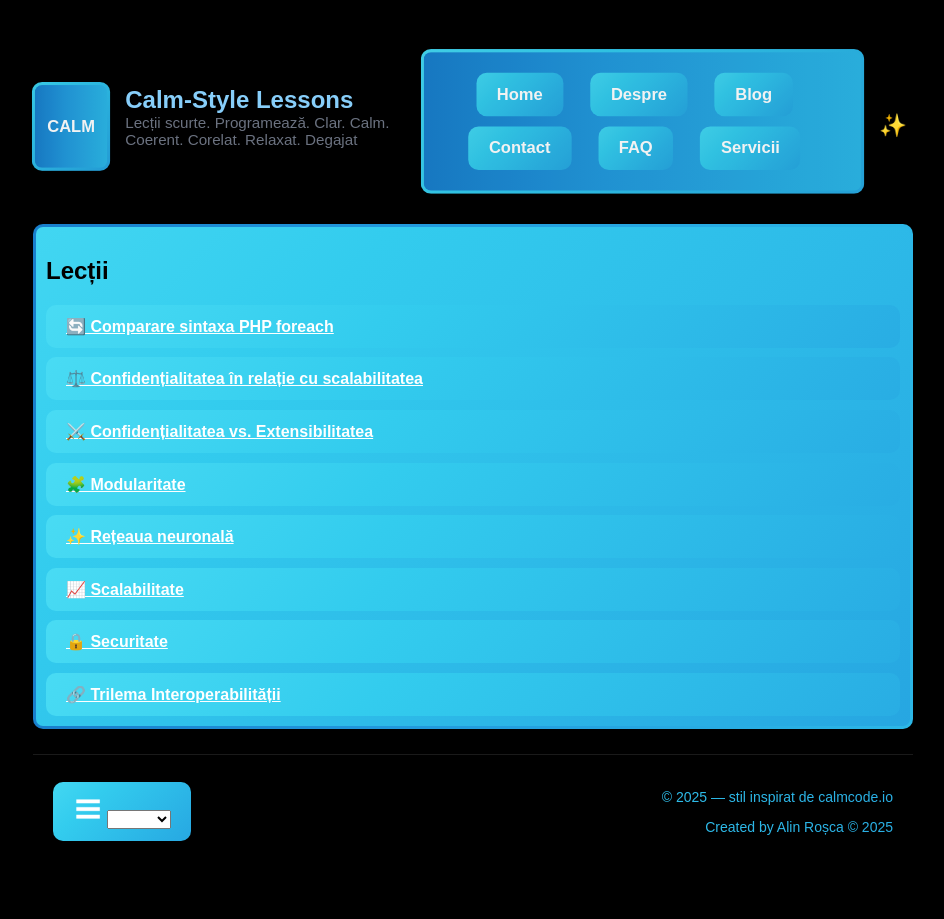
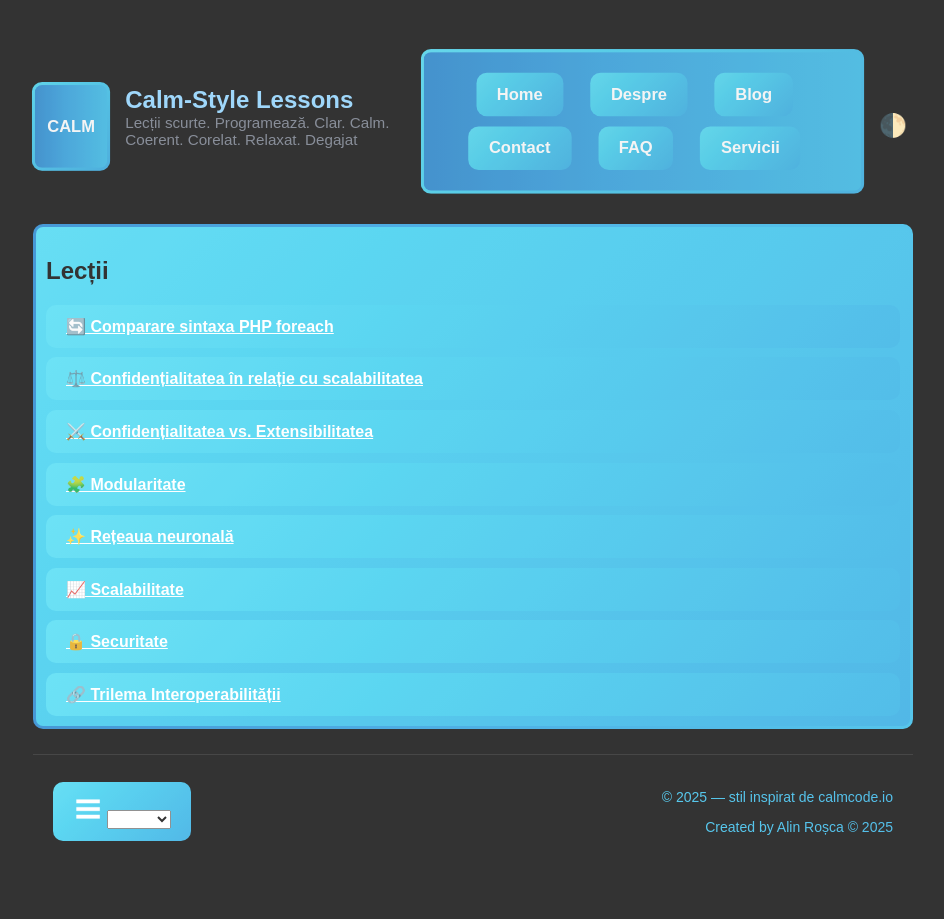
Before and after one commit to AlinRosca10/PYTHON_AI, a Flask app: page / in a window 1280 px wide. Shown: the whole page, without its empty margins (167-1111 px from the left). Run offline with Flask 3, Linux system fonts and the light colour scheme; data that the repository does not hold is empty; some libraries are stand-ins or nearby versions.

Commit message:
Suprapure script schimbare paleta si mod într-un singur fișier

```diff
--- a/static/scripts/theme_engine.js
+++ /dev/null
@@ -1,85 +0,0 @@
-/* =============== HELPER =============== */
-
-function fadeHTML() {
-    const root = document.documentElement;
-    root.classList.add("fade-transition");
-    setTimeout(() => root.classList.remove("fade-transition"), 500);
-}
-
-/* =============== PALETTE =============== */
-
-function applyPalette(palette, withFade = false) {
-    const root = document.documentElement;
-    if (withFade) fadeHTML();
-
-    root.setAttribute("data-palette", palette);
-    localStorage.setItem("palette", palette);
-}
-
-/* =============== MODE (LIGHT / DARK) =============== */
-
-function applyMode(mode, withFade = false) {
-    const root = document.documentElement;
-    if (withFade) fadeHTML();
-
-    root.setAttribute("data-mode", mode);
-    localStorage.setItem("mode", mode);
-}
-
-function isNightTime() {
-    const h = new Date().getHours();
-    return (h >= 18 || h < 6);
-}
-
-/* =============== INIT LOGIC =============== */
-
-// Load palette (default ocean)
-const savedPalette = localStorage.getItem("palette") || "ocean";
-applyPalette(savedPalette);
-
-// Load mode
-const savedMode = localStorage.getItem("mode");
-
-if (savedMode) {
-    // User preference dominates
-    applyMode(savedMode);
-} else {
-    // Auto detect
-    applyMode(isNightTime() ? "dark" : "light");
-}
-
-/* =============== UI HANDLERS =============== */
-
-const palettePicker = document.getElementById("palette-picker");
-if (palettePicker) {
-    palettePicker.value = savedPalette;
-    palettePicker.addEventListener("change", e => {
-        applyPalette(e.target.value, true);
-    });
-}
-
-// Mode toggle (ex. moon button)
-const toggle = document.getElementById("theme-toggle");
-if (toggle) {
-    toggle.addEventListener("click", () => {
-        const current = document.documentElement.getAttribute("data-mode");
-        const next = current === "dark" ? "light" : "dark";
-        applyMode(next, true);
-    });
-}
-
-/* =============== CRON AUTO =============== */
-
-setInterval(() => {
-    // If the user set a preference manually → do NOT auto change
-    if (localStorage.getItem("mode")) return;
-
-    const shouldBeDark = isNightTime();
-    const current = document.documentElement.getAttribute("data-mode");
-
-    if ((shouldBeDark && current !== "dark") ||
-        (!shouldBeDark && current !== "light")) {
-
-        applyMode(shouldBeDark ? "dark" : "light", true);
-    }
-}, 60 * 1000);
--- a/templates/base.html
+++ b/templates/base.html
@@ -58,6 +58,8 @@
         --text: #0f172a;
         --muted: #6b7280;
         --accent: #2563eb;
+        transition: background 0.7s ease, color 0.7s ease, opacity 0.7s ease;
+        opacity: 0.8;
     }
 
     :root[data-mode="dark"] {
@@ -66,6 +68,8 @@
         --text: #e5e7eb;
         --muted: #9ca3af;
         --accent: #60a5fa;
+        transition: background 0.7s ease, color 0.7s ease, opacity 0.7s ease;
+        opacity: 1;
     }
 
     body {
@@ -85,13 +89,13 @@
       --muted: #9ca3af;
       --accent: #60a5fa;
       transition: background 0.7s ease, color 0.7s ease, opacity 0.7s ease;
-      opacity: 0.6;
+      opacity: 0.8;
     }
 
     /* fade-in smooth */
-    body.fade-transition {
+    html.fade-transition {
         transition: background 0.7s ease, color 0.7s ease, opacity 0.7s ease;
-        opacity: 0.6;
+        opacity: 0.8;
     }
 
     .container {
@@ -276,23 +280,43 @@
         ✔ Tranziție animată fade
         ----------------------------------------------------- */
 
-    function applyTheme(theme, withFade = false) {
-        const isDark = theme === "dark"
-        if (withFade) {
-            document.body.classList.add("fade-transition");
-            setTimeout(() => {
-                document.body.classList.remove("fade-transition");
-            }, 500);
-        }
+    /* =============== HELPER =============== */
+
+    function fadeHTML() {
+        const root = document.documentElement;
+        root.classList.add("fade-transition");
+        setTimeout(() => root.classList.remove("fade-transition"), 500);
+    }
+
+    /* =============== PALETTE =============== */
+
+    function applyPalette(palette, withFade = false) {
+        const root = document.documentElement;
+        if (withFade) fadeHTML();
+
+        root.setAttribute("data-palette", palette);
+        localStorage.setItem("palette", palette);
+    }
+
+    /* =============== MODE (LIGHT / DARK) =============== */
+
+    function applyMode(mode, withFade = false, animate = false) {
+        const root = document.documentElement;
+        const isDark = mode === "dark"
+
+        if (withFade) fadeHTML();
+
+        root.setAttribute("data-mode", mode);
+        localStorage.setItem("mode", mode);
 
         if (isDark) {
-            document.body.classList.add("dark");
+            root.classList.add("dark");
         } else {
-            document.body.classList.remove("dark");
+            root.classList.remove("dark");
         }
 
         // 🔥 Actualizăm emoji-ul aici
-        animateEmoji(isDark);
+        if (animate) animateEmoji(isDark);
     }
 
     function isNightTime() {
@@ -300,36 +324,55 @@
         return (hour >= 18 || hour < 6);
     }
 
-    // 1. Verificăm preferința salvată (user choice)
-    const saved = localStorage.getItem("theme");
+    // 1. Verificăm preferințele salvate (user choice)
 
-    if (saved) {
-        applyTheme(saved);
+    // Paleta salvată sau setată implicit la ocean (default ocean)
+    const savedPalette = localStorage.getItem("palette") || "ocean";
+    applyPalette(savedPalette);
+
+    //Modul salvat
+    const savedMode = localStorage.getItem("mode");
+
+    if (savedMode) {
+        applyMode(savedMode);
     } else {
         // 2. Prima vizită → stabilim în funcție de oră
-        applyTheme(isNightTime() ? "dark" : "light");
+        applyMode(isNightTime() ? "dark" : "light");
     }
 
-    // 3. Toggle manual (în acest caz *blochează* detectarea automată)
-    document.getElementById("theme-toggle").addEventListener("click", () => {
-        const isDark = document.body.classList.toggle("dark");
-        localStorage.setItem("theme", isDark ? "dark" : "light");
-        applyTheme(isDark ? "dark" : "light", true);
-    });
+    // 3. Selector paleta manual (în acest caz *blochează* detectarea automată)
+    const palettePicker = document.getElementById("palette-picker");
+    if (palettePicker) {
+        palettePicker.value = savedPalette;
+        palettePicker.addEventListener("change", e => {
+            applyPalette(e.target.value, true);
+        });
+    }
+
+    // Mode Toggle Button (lumină/întuneric)
+    if (emojiBtn) {
+        emojiBtn.addEventListener("click", () => {
+            const current = document.documentElement.getAttribute("data-mode");
+            const next = current === "dark" ? "light" : "dark";
+
+            applyMode(next, true, true); // fade + emoji animation
+        });
+    }
 
     // 4. CRON → verificare la fiecare minut
     setInterval(() => {
         // Dacă userul a setat manual → nu mai schimbăm automat
-        if (localStorage.getItem("theme")) return;
+        if (localStorage.getItem("mode")) return;
 
         const shouldBeDark = isNightTime();
-        const currentlyDark = document.body.classList.contains("dark");
+        const current = document.documentElement.getAttribute("data-mode");
 
-        if (shouldBeDark !== currentlyDark) {
-            applyTheme(shouldBeDark ? "dark" : "light", true);
+        if ((shouldBeDark && current !== "dark") ||
+            (!shouldBeDark && current !== "light")) {
+
+            applyMode(shouldBeDark ? "dark" : "light", true);
         }
-    }, 60 * 1000); // 1 minut
+    }, 60 * 1000);
   </script>
-  <script type="text/javascript" src="{{url_for('static', filename='scripts/theme_engine.js')}}"></script>
 </body>
 </html>
```
